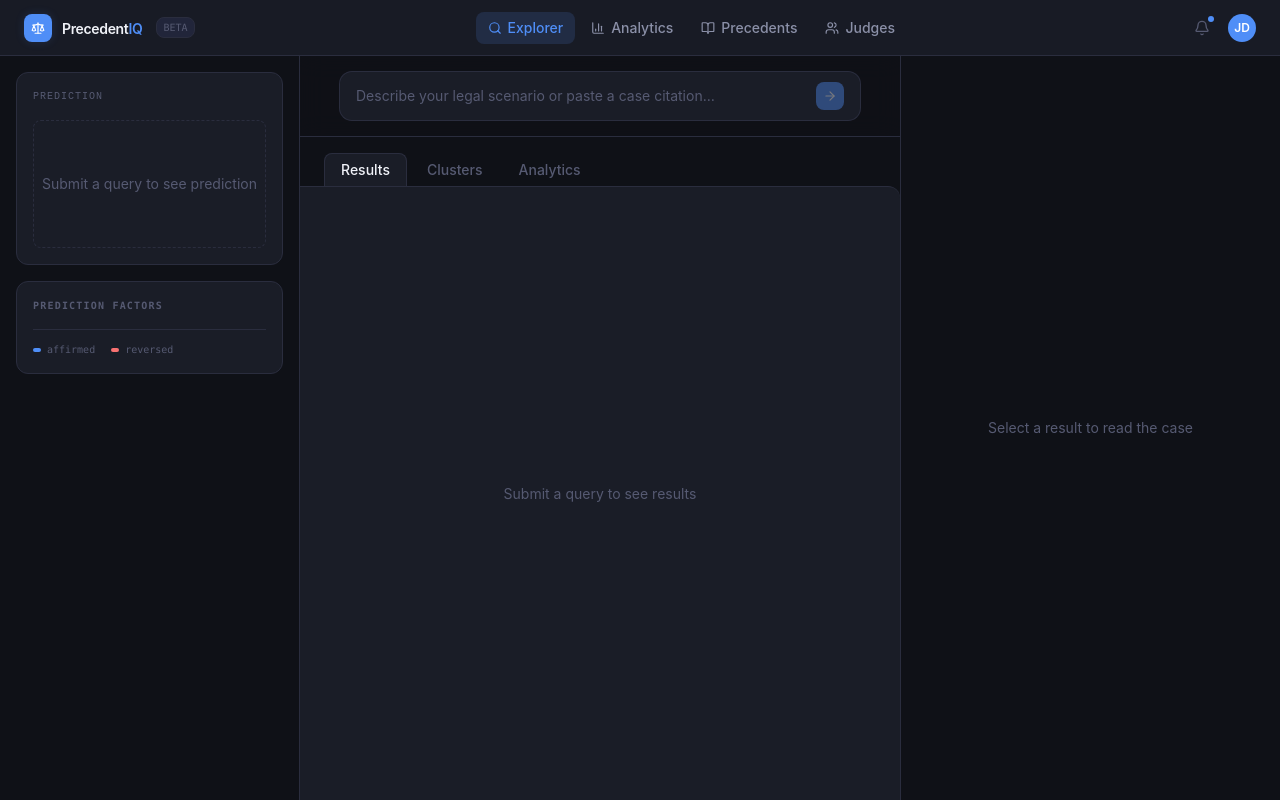
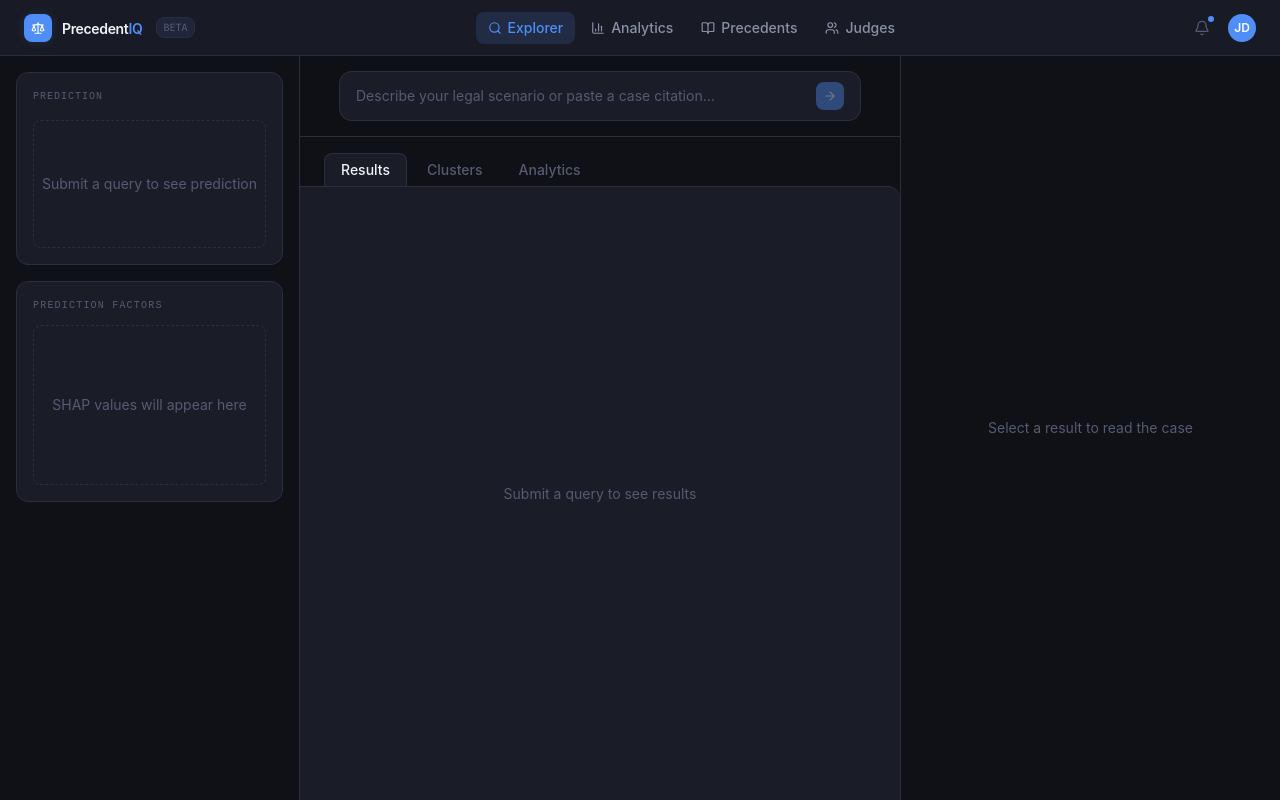
Before and after one commit to lemur-cpu/legal-outcome-explorer-clean, a Next.js app: page / in a window 1280 px wide. Built offline with nearby package versions, Linux system fonts and the light colour scheme.

Commit message:
feat(explainability): rewrite FeatureImportanceChart — 140px names, 4px bars, stagger,    shimmer skeleton, hover tooltip

```diff
--- a/components/explainability/FeatureImportanceChart.tsx
+++ b/components/explainability/FeatureImportanceChart.tsx
@@ -4,98 +4,153 @@ import { useState } from "react";
 import { motion, AnimatePresence } from "framer-motion";
 import type { ShapValue } from "@/lib/types";
 
-const POS = "#4f8ef7";
-const NEG = "#f87171";
+const MONO = "IBM Plex Mono, monospace";
+const POS  = "#4f8ef7";
+const NEG  = "#f87171";
 
-export function FeatureImportanceChart({ shapValues }: { shapValues: ShapValue[] }) {
+// ─── Shimmer skeleton rows ───────────────────────────────────────────────────
+function ShapSkeleton() {
+  const widths = [68, 55, 80, 44, 62, 50];
+  return (
+    <div className="space-y-3">
+      {widths.map((w, i) => (
+        <div key={i} className="flex items-center gap-2">
+          <div className="shimmer rounded" style={{ width: 140, height: 11 }} />
+          <div className="flex-1 h-1 shimmer rounded-full" />
+          <div className="shimmer rounded" style={{ width: 36, height: 11 }} />
+        </div>
+      ))}
+    </div>
+  );
+}
+
+// ─── FeatureImportanceChart ──────────────────────────────────────────────────
+interface Props {
+  shapValues: ShapValue[];
+  isLoading?: boolean;
+}
+
+export function FeatureImportanceChart({ shapValues, isLoading = false }: Props) {
   const [hoveredIdx, setHoveredIdx] = useState<number | null>(null);
 
-  const top6 = shapValues.slice(0, 6);
+  const top6   = shapValues.slice(0, 6);
   const maxAbs = Math.max(...top6.map((s) => Math.abs(s.value)), 0.01);
 
   return (
-    <div className="rounded-lg bg-surface border border-border p-4">
-      {/* Section label */}
-      <p className="text-[10px] font-mono font-semibold text-text-muted uppercase tracking-[0.12em] mb-4">
+    <div
+      className="rounded-lg border border-border p-4"
+      style={{ background: "#1a1d27" }}
+    >
+      {/* Header */}
+      <p
+        className="text-[10px] uppercase text-text-muted mb-3"
+        style={{ fontFamily: MONO, letterSpacing: "0.12em" }}
+      >
         Prediction Factors
       </p>
 
-      <div className="space-y-1">
+      <AnimatePresence mode="wait">
+        {isLoading ? (
+          <motion.div
+            key="skeleton"
+            initial={{ opacity: 0 }}
+            animate={{ opacity: 1 }}
+            exit={{ opacity: 0 }}
+            transition={{ duration: 0.15 }}
+          >
+            <ShapSkeleton />
+          </motion.div>
+        ) : top6.length > 0 ? (
+          <motion.div
+            key="data"
+            initial={{ opacity: 0 }}
+            animate={{ opacity: 1 }}
+            exit={{ opacity: 0 }}
+            transition={{ duration: 0.2 }}
+            className="space-y-0.5"
+          >
             {top6.map((shap, i) => {
               const color    = shap.direction === "positive" ? POS : NEG;
               const widthPct = (Math.abs(shap.value) / maxAbs) * 100;
-          const isHovered = hoveredIdx === i;
+              const isHov    = hoveredIdx === i;
+              const toward   = shap.direction === "positive" ? "AFFIRMANCE" : "REVERSAL";
 
               return (
                 <div
                   key={shap.feature}
+                  className="relative flex items-center gap-2 py-1 px-2 rounded transition-colors cursor-default"
+                  style={{ background: isHov ? "rgba(42,45,58,0.6)" : "transparent" }}
                   onMouseEnter={() => setHoveredIdx(i)}
                   onMouseLeave={() => setHoveredIdx(null)}
-              className="relative rounded px-1 py-1.5 transition-colors"
-              style={{ background: isHovered ? "rgba(79,142,247,0.06)" : "transparent" }}
                 >
-              <div className="flex items-center gap-2">
-                {/* Feature name — fixed 140px */}
+                  {/* Hover tooltip */}
+                  <AnimatePresence>
+                    {isHov && (
+                      <motion.div
+                        key="tip"
+                        initial={{ opacity: 0, scale: 0.9, y: 4 }}
+                        animate={{ opacity: 1, scale: 1, y: 0 }}
+                        exit={{ opacity: 0, scale: 0.9 }}
+                        transition={{ duration: 0.12 }}
+                        className="absolute bottom-full left-2 mb-1.5 z-20 px-2 py-1 rounded border whitespace-nowrap pointer-events-none"
+                        style={{
+                          background:  "#1a1d27",
+                          borderColor: "#2a2d3a",
+                          fontFamily:  MONO,
+                          fontSize:    11,
+                          color:       color,
+                        }}
+                      >
+                        {shap.feature} pushing toward {toward}
+                      </motion.div>
+                    )}
+                  </AnimatePresence>
+
+                  {/* Feature name — 140px fixed */}
                   <span
-                  className="text-[11px] text-text-secondary truncate shrink-0"
-                  style={{ width: 140 }}
+                    className="truncate text-text-primary"
+                    style={{ minWidth: 140, width: 140, fontSize: 12 }}
                   >
                     {shap.feature}
                   </span>
 
-                {/* Bar track — flex-1, 4px tall */}
-                <div className="flex-1 h-1 rounded-full overflow-hidden" style={{ background: "#21253a" }}>
+                  {/* Bar track */}
+                  <div
+                    className="flex-1 rounded-full relative"
+                    style={{ height: 4, background: "#2a2d3a" }}
+                  >
                     <motion.div
-                    className="h-full rounded-full"
+                      className="absolute left-0 top-0 h-full rounded-full"
                       style={{ backgroundColor: color }}
                       initial={{ width: 0 }}
                       animate={{ width: `${widthPct}%` }}
-                    transition={{ duration: 0.55, ease: "easeOut", delay: i * 0.06 }}
+                      transition={{ duration: 0.5, ease: "easeOut", delay: i * 0.06 }}
                     />
                   </div>
 
-                {/* Value — fixed 40px, right-aligned */}
+                  {/* Value — 40px right-aligned */}
                   <span
-                  className="text-[11px] font-mono shrink-0 text-right"
-                  style={{ width: 40, color }}
+                    className="text-right text-text-muted"
+                    style={{ width: 40, fontFamily: MONO, fontSize: 11 }}
                   >
                     {shap.direction === "positive" ? "+" : ""}
                     {shap.value.toFixed(2)}
                   </span>
                 </div>
-
-              {/* Hover tooltip */}
-              <AnimatePresence>
-                {isHovered && (
+              );
+            })}
+          </motion.div>
+        ) : (
           <motion.div
-                    key="tip"
-                    initial={{ opacity: 0, y: -4 }}
-                    animate={{ opacity: 1, y: 0 }}
-                    exit={{ opacity: 0, y: -4 }}
-                    transition={{ duration: 0.12 }}
-                    className="absolute left-[148px] -top-7 z-20 px-2 py-1 rounded text-[10px] font-mono whitespace-nowrap pointer-events-none border border-border shadow-card"
-                    style={{ background: "#21253a", color }}
+            key="empty"
+            initial={{ opacity: 0 }}
+            animate={{ opacity: 1 }}
+            className="h-40 flex items-center justify-center text-text-muted text-sm border border-dashed border-border rounded"
           >
-                    {shap.direction === "positive" ? "↑ toward affirmed" : "↓ toward reversed"}
+            SHAP values will appear here
           </motion.div>
         )}
       </AnimatePresence>
     </div>
   );
-        })}
-      </div>
-
-      {/* Legend */}
-      <div className="mt-3 pt-3 border-t border-border flex items-center gap-4 text-[10px] font-mono text-text-muted">
-        <span className="flex items-center gap-1.5">
-          <span className="w-2 h-1 rounded-full inline-block" style={{ backgroundColor: POS }} />
-          affirmed
-        </span>
-        <span className="flex items-center gap-1.5">
-          <span className="w-2 h-1 rounded-full inline-block" style={{ backgroundColor: NEG }} />
-          reversed
-        </span>
-      </div>
-    </div>
-  );
 }
```
Lines whose indentation alone changed are shown as unchanged.
